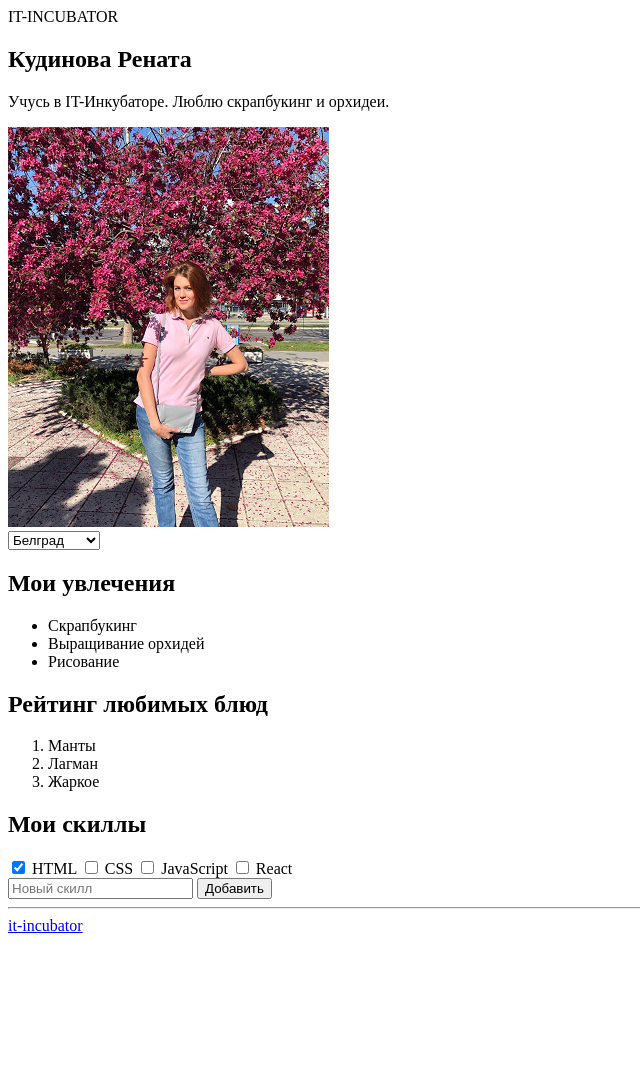
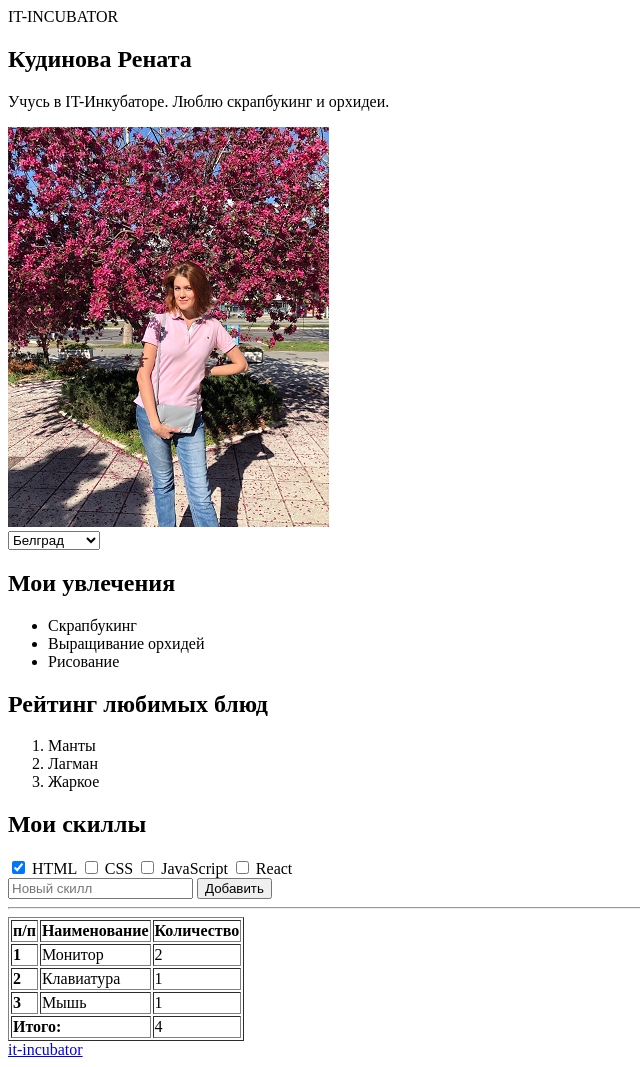
Before and after one commit to kdrenata/1-hw-with-auto-test-html-css-main, a plain HTML site: page index.html in a window 1280 px wide. Shown: the whole page, without its empty margins (0-640 px from the left). Before the commit the page ends 943 px from the top, so only its background shows below. Drawn offline with Linux system fonts and the light colour scheme.

Commit message:
task-8 comleted

```diff
--- a/index.html
+++ b/index.html
@@ -87,11 +87,35 @@
         <button>Добавить</button>
         <!-- 7) Добавь горизонтальную линию (для этого есть специальный тег) -->
         <hr>
-        <table data-cy="hw-about-table-pre">
+        <table data-cy="hw-about-table-pre" border="1">
             <!-- 8) В таблице сделай 5 строк и 3 столбца.
                         - В первой строке ячейки заголовков, в остальных обычные ячейки
                         - Добавь границы для всей таблицы с помощью специального атрибута border="". Он устарел, но работает
                         - В последнем ряду первая ячейка должна занимать все свободное место по горизонтали (ширине). Таблицу можно заполнять любыми данными -->
+            <tr>
+                <th>п/п</th>
+                <th>Наименование</th>
+                <th>Количество</th>
+            </tr>
+            <tr>
+                <th align="left">1</th>
+                <td>Монитор</td>
+                <td>2</td>
+            </tr>
+            <tr>
+                <th align="left">2</th>
+                <td>Клавиатура</td>
+                <td>1</td>
+            </tr>
+            <tr>
+                <th align="left">3</th>
+                <td>Мышь</td>
+                <td>1</td>
+            </tr>
+            <tr>
+                <th colspan="2" align="left">Итого:</th>
+                <td>4</td>
+            </tr>
         </table>
     </section>
     <footer data-cy="hw-footer-pre">
```
